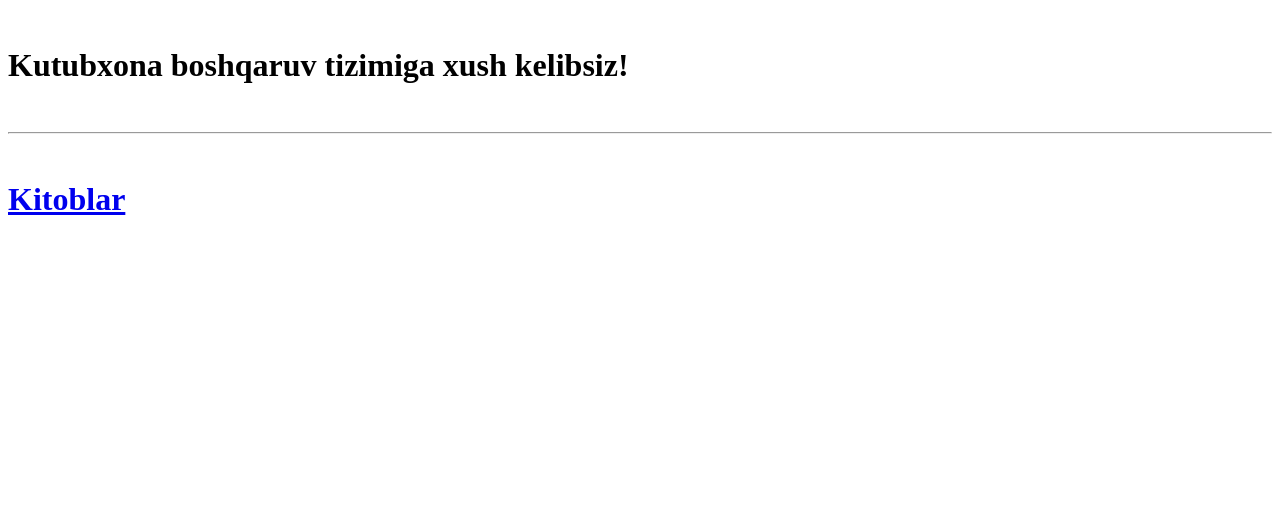
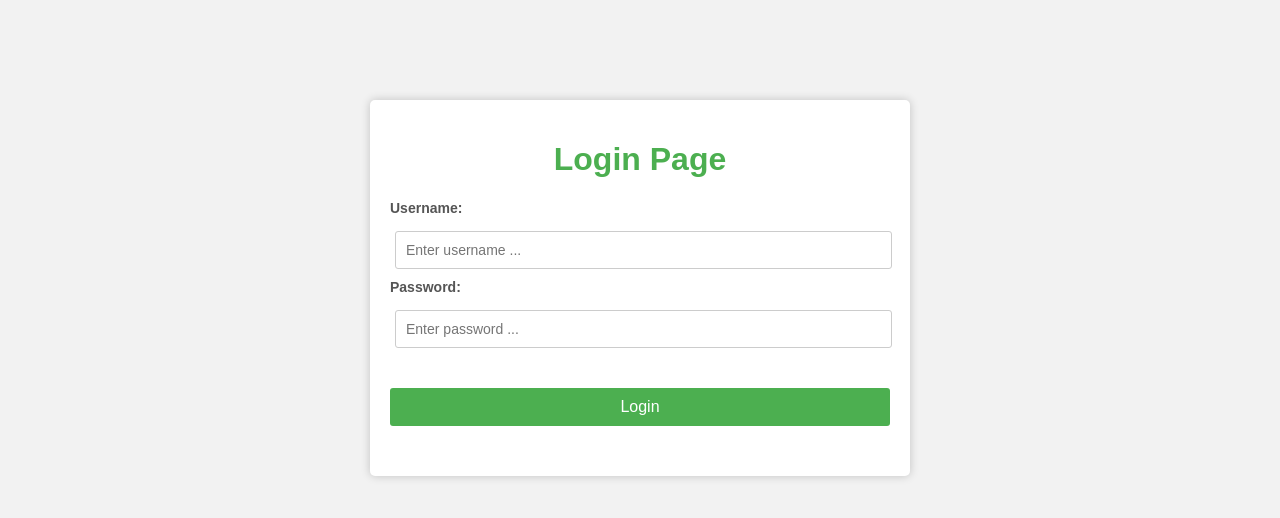
Before and after one commit to Amirxon1301/Kutubxona, a Django app: page / in a window 1280 px wide. Shown: the top 518 px of the page. Run offline with Django 4.2, Linux system fonts and the light colour scheme.

Commit message:
Login va logout view qoshildi va recordlar yashirildi

```diff
--- a/Kutubxona/settings.py
+++ b/Kutubxona/settings.py
@@ -55,7 +55,7 @@ ROOT_URLCONF = 'Kutubxona.urls'
 TEMPLATES = [
     {
         'BACKEND': 'django.template.backends.django.DjangoTemplates',
-        'DIRS': [BASE_DIR/"templates"],
+            'DIRS': [BASE_DIR/"templates"],
         'APP_DIRS': True,
         'OPTIONS': {
             'context_processors': [
--- a/Kutubxona/urls.py
+++ b/Kutubxona/urls.py
@@ -5,7 +5,7 @@ from asosiy.views import *
 urlpatterns = [
     path('admin/', admin.site.urls),
     path('salom/', salomlash),
-    path('', bosh_sahifa),
+    path('bosh_sahifa/', bosh_sahifa),
     path('kitoblar/', kitoblar),
     path('w_books/', ayollar_kitoblari),
     path('c_books/', k_soni),
@@ -24,6 +24,8 @@ urlpatterns = [
     path('oldest_authors/', eng_yoshi_kattalar),
     path('author_delete/<int:son>/', muallif_ochir),
     path('record_edit/<int:pk>/', record_update),
+    path('', login_view),
+    path('logout/', logout_view),
 
 
 ]
--- a/asosiy/models.py
+++ b/asosiy/models.py
@@ -1,5 +1,5 @@
 from django.db import models
-
+from django.contrib.auth.models import *
 # Create your models here.
 class Talaba(models.Model):
     ism = models.CharField(max_length=30)
@@ -38,5 +38,6 @@ class Record(models.Model):
     olingan_sana = models.DateField(auto_now_add=True)
     qaytarish_sana = models.DateField(blank=True, null=True)
     qaytardi = models.BooleanField(default=False)
+    egasi = models.ForeignKey(User, on_delete=models.CASCADE, null=True)
     def __str__(self):
         return f"{self.talaba.ism} - {self.kitob.nom}ni {self.olingan_sana}da oldi."
--- a/asosiy/views.py
+++ b/asosiy/views.py
@@ -2,6 +2,7 @@ from django.shortcuts import render, redirect
 from django.http import HttpResponse
 from .models import *
 from .forms import *
+from django.contrib.auth import authenticate, login, logout
 # Create your views here.
 
 
@@ -81,13 +82,15 @@ def bitta_muallif(request, son):
 
 def h_recordlar(request):
     soz = request.GET.get("qidirish_sozi")
-    natija =  Record.objects.all()
-    if soz:
-        natija = natija.filter(talaba__ism__contains=soz)
-    data = {
-        "records" :natija
-    }
-    return render(request,'recordlar.html', data)
+    if request.user.is_authenticated:
+        natija =  Record.objects.filter(egasi=request.user)
+        if soz:
+            natija = natija.filter(talaba__ism__contains=soz)
+        data = {
+            "records" :natija
+        }
+        return render(request, 'recordlar.html', data)
+    return redirect("/")
 
 def t_mualliflar(request):
     data = {
@@ -213,3 +216,19 @@ def h_kutubxonachi(request):
 def muallif_ochir(request,son):
     Muallif.objects.get(id=son).delete()
     return redirect("/author/")
+
+def login_view(request):
+    if request.method == "POST":
+        user = authenticate(
+            username = request.POST.get("l"),
+            password = request.POST.get("p")
+        )
+        if user is  None:
+            return redirect("/")
+        login(request, user)
+        return redirect("bosh_sahifa/")
+    return render(request, 'login.html')
+
+def logout_view(request):
+    logout(request)
+    return redirect("/")
--- /dev/null
+++ b/templates/login.html
@@ -0,0 +1,66 @@
+<!DOCTYPE html>
+<html>
+<head>
+	{% load static %}
+	<title>Login Page</title>
+	<style>
+		body {
+			background-color: #f2f2f2;
+			font-family: Arial, sans-serif;
+		}
+		.container {
+			background-color: #fff;
+			border-radius: 5px;
+			box-shadow: 0px 0px 10px rgba(0, 0, 0, 0.2);
+			margin: 100px auto;
+			max-width: 500px;
+			padding: 20px;
+		}
+		h1 {
+			color: #4CAF50;
+			text-align: center;
+		}
+		label {
+			color: #555;
+			display: block;
+			font-size: 14px;
+			font-weight: bold;
+			margin-bottom: 5px;
+		}
+		input[type="text"], input[type="password"] {
+			border-radius: 3px;
+			border: 1px solid #ccc;
+			font-size: 14px;
+			padding: 10px;
+			width: 95%;
+            margin: 10px 5px;
+		}
+		button {
+			background-color: #4CAF50;
+			border: none;
+			border-radius: 3px;
+			color: #fff;
+			cursor: pointer;
+			font-size: 16px;
+			padding: 10px;
+			width: 100%;
+            margin: 30px 0;
+		}
+		button:hover {
+			background-color: #3e8e41;
+		}
+	</style>
+</head>
+<body>
+	<div class="container">
+		<h1>Login Page</h1>
+		<form method="post">{% csrf_token %}
+			<label for="username">Username:</label>
+			<input type="text" name="l" id="username" placeholder="Enter username ...">
+			<label for="password">Password:</label>
+			<input type="password" name="p" id="password" placeholder="Enter password ...">
+			<button>Login</button>
+		</form>
+	</div>
+</body>
+</html>
--- a/templates/recordlar.html
+++ b/templates/recordlar.html
@@ -9,6 +9,10 @@
 <h1>Recordlar ro'yhati</h1>
 <hr>
 <br>
+<div style="display: flex">
+                <a href="/logout/" style="text-decoration: none; color: red;">
+                Log out
+                </a>
 <form method="get">
             <input type="text" placeholder="ism kiriting" name="qidirish_sozi">
             <button>Qidirish</button>
```
Also changed, not shown: asosiy/migrations/0002_record_egasi.py (added), db.sqlite3.
